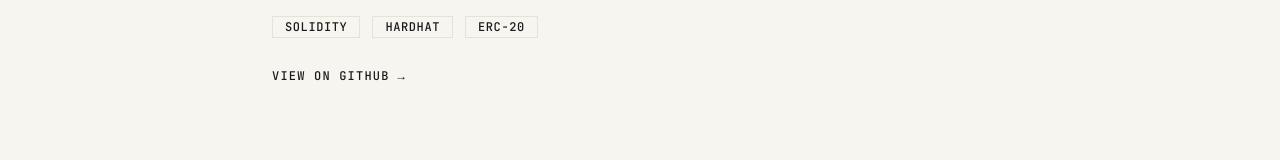
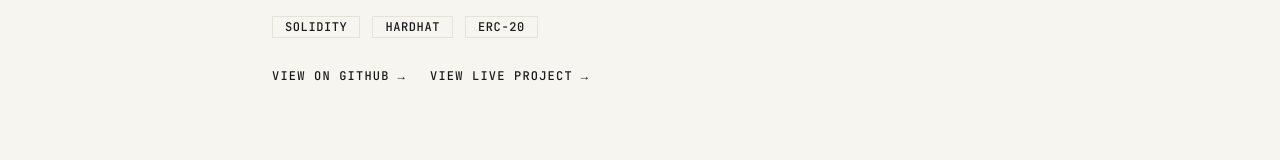
Before and after one commit to Sharon-dev-create/Sharon_Emmanuel_Web3_Porfolio, a Next.js app: page /projects/nextkey in a window 1280 px wide. Shown: the part 411-571 px from the top of the page. Built offline with nearby package versions, Linux system fonts and the light colour scheme.

Commit message:
added a live url to the nextkey project

```diff
--- a/data/projects.ts
+++ b/data/projects.ts
@@ -27,6 +27,7 @@ export const projects: Project[] = [
     summary:
       "A dead-man's-switch protocol for trustless digital asset inheritance. Ensures secure transfer of funds to beneficiaries after a predefined period of inactivity.",
     tags: ["SOLIDITY", "HARDHAT", "ERC-20"],
+    liveUrl: "/projects/nextkey",
     concepts: [
       "VaultFactory",
       "Beneficiaries",
@@ -112,7 +113,7 @@ export const projects: Project[] = [
       "Wallet integration",
     ],
     github: "https://github.com/Sharon-dev-create",
-    liveUrl: "https://crowdfunding-d-app-omega.vercel.app/",
+    liveUrl: "https://nextkey-dapp.vercel.app/",
     sections: [
       {
         heading: "Overview",
```
